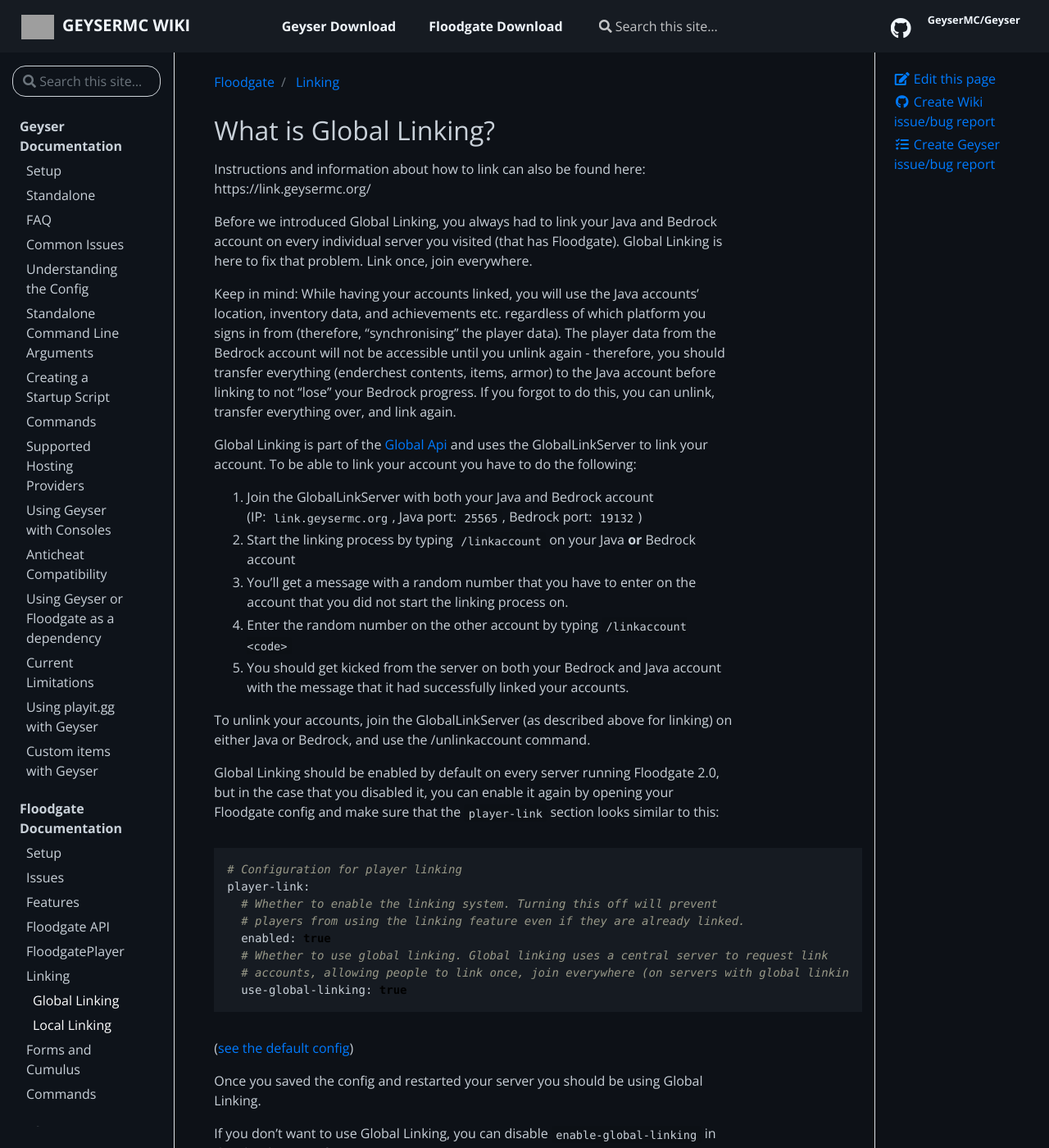
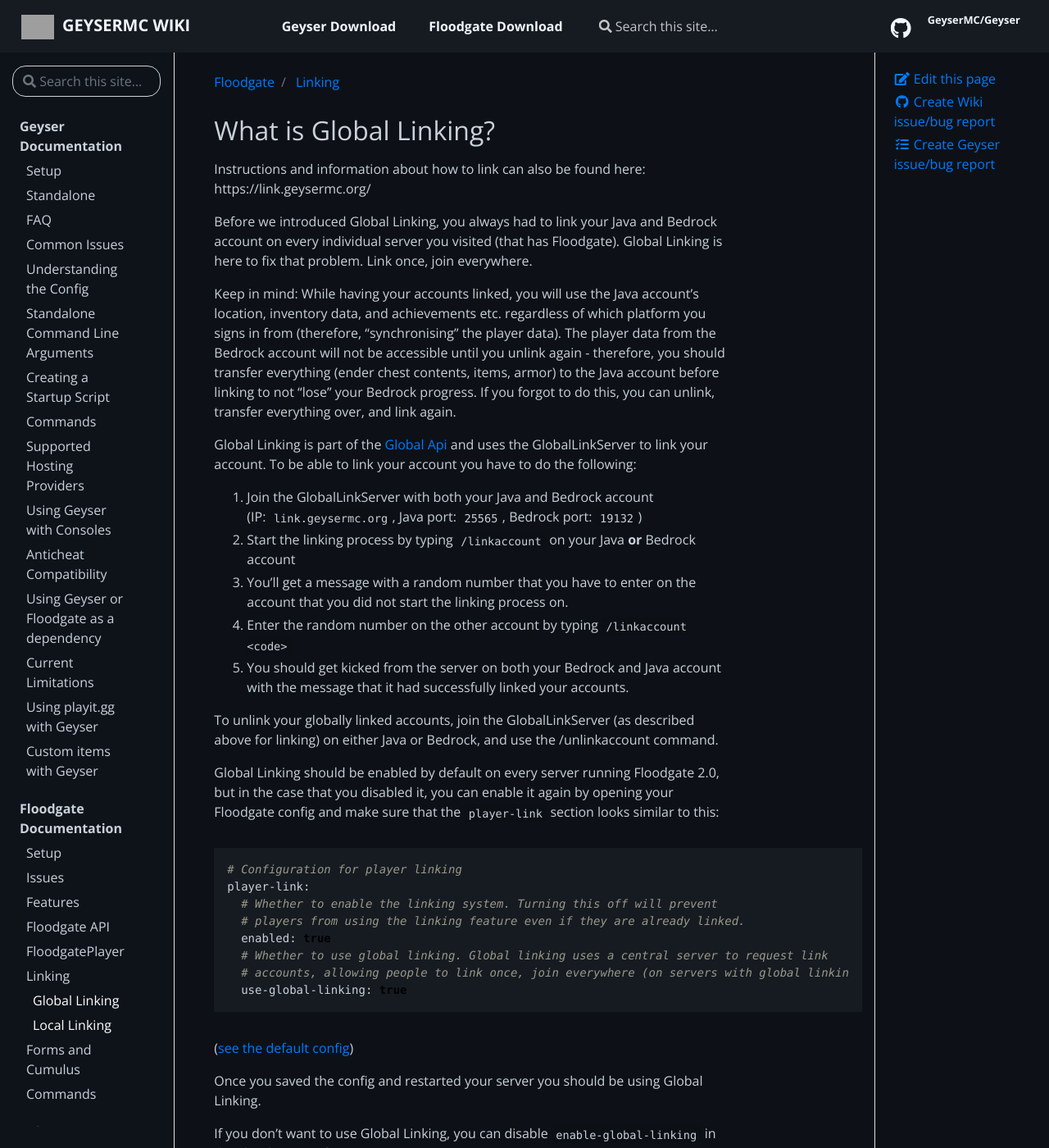
Before and after one commit to GeyserMC/GeyserWiki, a Jekyll site: the page built from _docs/floodgate/linking.md, in a window 1280 px wide and 1400 px high. Shown: the whole window at 82% size. Built offline with Jekyll 4.4.1, drawn with Linux system fonts in a browser that asks for light colours; grey boxes are pictures that could not be loaded.

Commit message:
fix spelling
java account's; ender chest

````diff
--- a/_docs/floodgate/linking.md
+++ b/_docs/floodgate/linking.md
@@ -9,7 +9,7 @@
 
 Before we introduced Global Linking, you always had to link your Java and Bedrock account on every individual server you visited (that has Floodgate). Global Linking is here to fix that problem. Link once, join everywhere.<br>
 
-Keep in mind: While having your accounts linked, you will use the Java accounts' location, inventory data, and achievements etc. regardless of which platform you signs in from (therefore, "synchronising" the player data). The player data from the Bedrock account will not be accessible until you unlink again - therefore, you should transfer everything (enderchest contents, items, armor) to the Java account before linking to not "lose" your Bedrock progress. If you forgot to do this, you can unlink, transfer everything over, and link again.
+Keep in mind: While having your accounts linked, you will use the Java account's location, inventory data, and achievements etc. regardless of which platform you signs in from (therefore, "synchronising" the player data). The player data from the Bedrock account will not be accessible until you unlink again - therefore, you should transfer everything (ender chest contents, items, armor) to the Java account before linking to not "lose" your Bedrock progress. If you forgot to do this, you can unlink, transfer everything over, and link again.
 
 Global Linking is part of the [Global Api](https://wiki.geysermc.org/floodgate/features/#what-is-the-global-api) and uses the GlobalLinkServer to link your account. To be able to link your account you have to do the following:
 1. Join the GlobalLinkServer with both your Java and Bedrock account
@@ -19,7 +19,7 @@
 4. Enter the random number on the other account by typing `/linkaccount <code>`
 5. You should get kicked from the server on both your Bedrock and Java account with the message that it had successfully linked your accounts.
 
-To unlink your accounts, join the GlobalLinkServer (as described above for linking) on either Java or Bedrock, and use the /unlinkaccount command.
+To unlink your globally linked accounts, join the GlobalLinkServer (as described above for linking) on either Java or Bedrock, and use the /unlinkaccount command.
 
 Global Linking should be enabled by default on every server running Floodgate 2.0, but in the case that you disabled it, you can enable it again by opening your Floodgate config and make sure that the `player-link` section looks similar to this:
 ```yml
````
